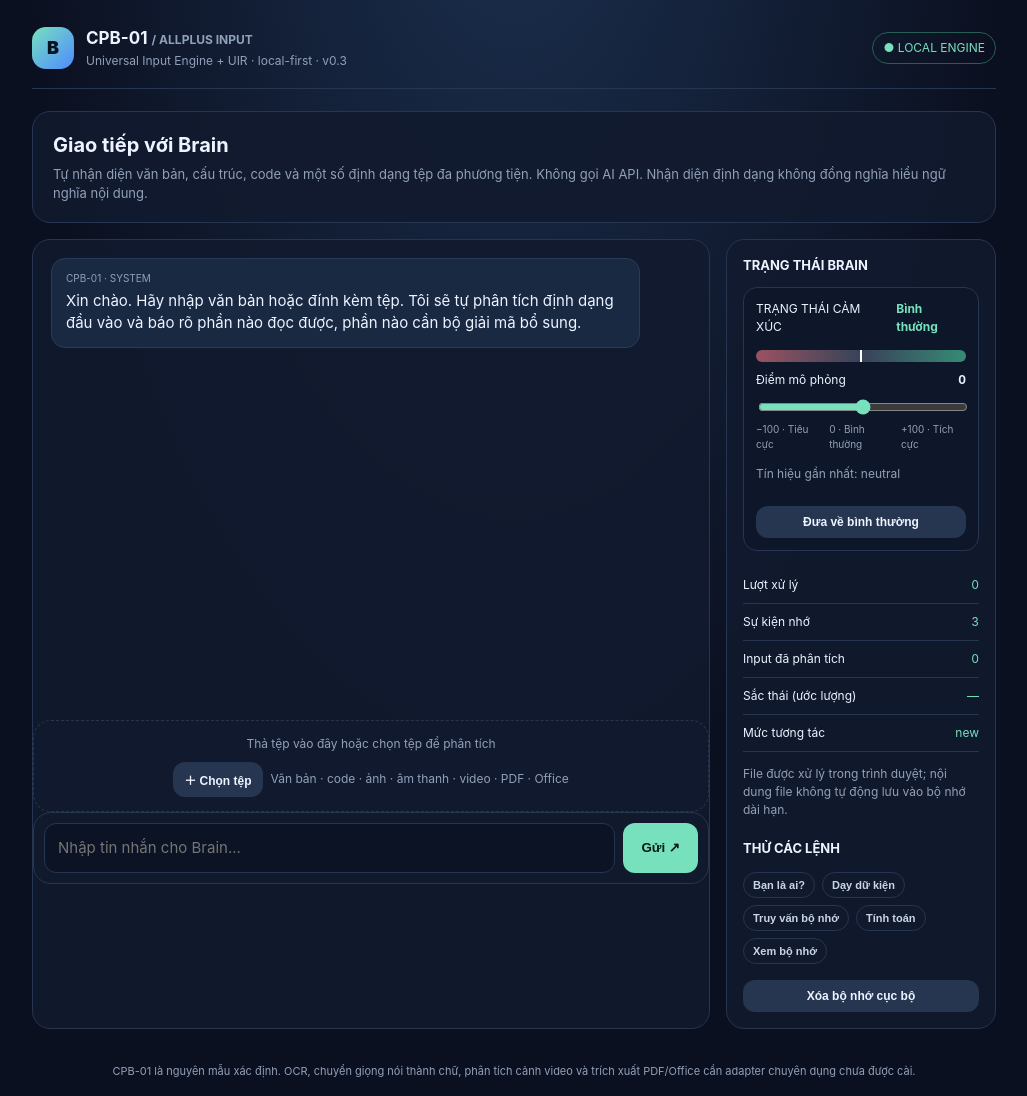
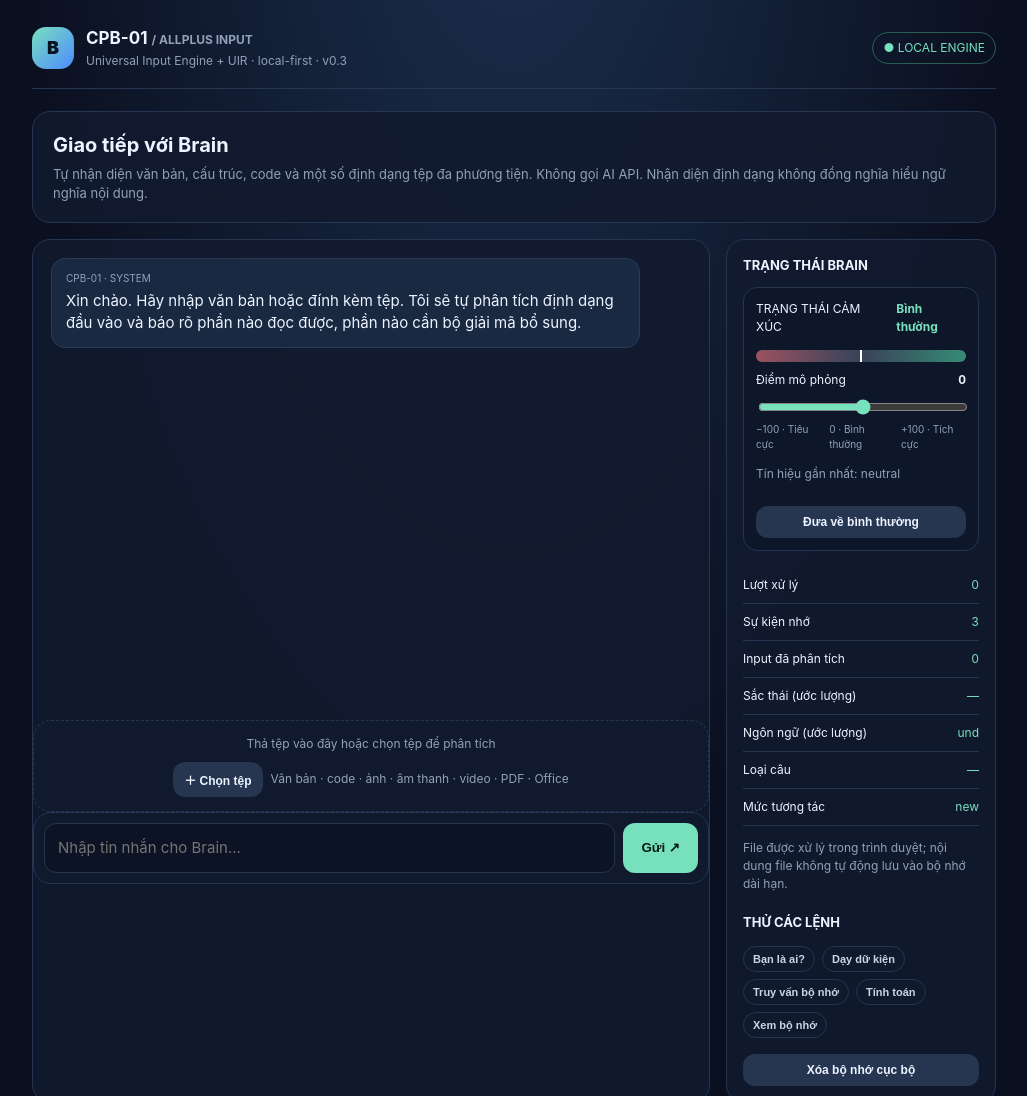
Before and after one commit to hehebacon/computer-brain-CPB01, a website: page index.html in a window 1280 px wide. Shown: the top 1096 px of the page, without its empty margins (126-1153 px from the left). Drawn offline with Linux system fonts and the light colour scheme.

Commit message:
Expose language hint and question classification in sidebar

```diff
--- a/index.html
+++ b/index.html
@@ -17,14 +17,14 @@ main{flex:1;display:flex;flex-direction:column;gap:16px;padding:22px 0}.intro,.c
 <div class="grid"><section class="chat"><div class="messages" id="messages" aria-live="polite"><div class="msg bot"><div class="meta">CPB-01 · SYSTEM</div>Xin chào. Hãy nhập văn bản hoặc đính kèm tệp. Tôi sẽ tự phân tích định dạng đầu vào và báo rõ phần nào đọc được, phần nào cần bộ giải mã bổ sung.</div></div>
 <div class="drop" id="drop"><div>Thả tệp vào đây hoặc chọn tệp để phân tích</div><div class="fileline" style="justify-content:center;margin-top:9px"><button class="secondary" id="pick" type="button">＋ Chọn tệp</button><span>Văn bản · code · ảnh · âm thanh · video · PDF · Office</span></div><input id="files" type="file" multiple hidden></div>
 <form class="composer" id="form"><input id="input" type="text" autocomplete="off" placeholder="Nhập tin nhắn cho Brain..." aria-label="Tin nhắn"><button type="submit">Gửi ↗</button></form></section>
-<aside class="side"><h3>TRẠNG THÁI BRAIN</h3><section class="affect-panel" aria-label="Bảng điều khiển trạng thái cảm xúc mô phỏng"><div class="affect-head"><span>TRẠNG THÁI CẢM XÚC</span><strong id="affect-label">Bình thường</strong></div><div class="affect-track" role="img" aria-label="Thanh trạng thái từ tiêu cực đến tích cực"><div class="affect-fill" id="affect-fill"></div><div class="affect-center"></div></div><div class="affect-meta"><span>Điểm mô phỏng</span><strong id="affect-score">0</strong></div><input id="affect-control" type="range" min="-100" max="100" step="1" value="0" aria-label="Điều chỉnh điểm trạng thái cảm xúc"><div class="affect-scale"><span>−100 · Tiêu cực</span><span>0 · Bình thường</span><span>+100 · Tích cực</span></div><p id="affect-signal">Tín hiệu gần nhất: trung tính</p><button class="secondary" id="affect-reset" type="button">Đưa về bình thường</button></section><div class="stats"><div class="stat"><span>Lượt xử lý</span><span id="turns">0</span></div><div class="stat"><span>Sự kiện nhớ</span><span id="facts">0</span></div><div class="stat"><span>Input đã phân tích</span><span id="processed">0</span></div><div class="stat"><span>Sắc thái (ước lượng)</span><span id="emotion">—</span></div><div class="stat"><span>Mức tương tác</span><span id="familiarity">new</span></div></div>
+<aside class="side"><h3>TRẠNG THÁI BRAIN</h3><section class="affect-panel" aria-label="Bảng điều khiển trạng thái cảm xúc mô phỏng"><div class="affect-head"><span>TRẠNG THÁI CẢM XÚC</span><strong id="affect-label">Bình thường</strong></div><div class="affect-track" role="img" aria-label="Thanh trạng thái từ tiêu cực đến tích cực"><div class="affect-fill" id="affect-fill"></div><div class="affect-center"></div></div><div class="affect-meta"><span>Điểm mô phỏng</span><strong id="affect-score">0</strong></div><input id="affect-control" type="range" min="-100" max="100" step="1" value="0" aria-label="Điều chỉnh điểm trạng thái cảm xúc"><div class="affect-scale"><span>−100 · Tiêu cực</span><span>0 · Bình thường</span><span>+100 · Tích cực</span></div><p id="affect-signal">Tín hiệu gần nhất: trung tính</p><button class="secondary" id="affect-reset" type="button">Đưa về bình thường</button></section><div class="stats"><div class="stat"><span>Lượt xử lý</span><span id="turns">0</span></div><div class="stat"><span>Sự kiện nhớ</span><span id="facts">0</span></div><div class="stat"><span>Input đã phân tích</span><span id="processed">0</span></div><div class="stat"><span>Sắc thái (ước lượng)</span><span id="emotion">—</span></div><div class="stat"><span>Ngôn ngữ (ước lượng)</span><span id="language">und</span></div><div class="stat"><span>Loại câu</span><span id="question-type">—</span></div><div class="stat"><span>Mức tương tác</span><span id="familiarity">new</span></div></div>
 <p>File được xử lý trong trình duyệt; nội dung file không tự động lưu vào bộ nhớ dài hạn.</p><h3 style="margin-top:20px">THỬ CÁC LỆNH</h3><div class="examples"><button class="chip" data-msg="Bạn là ai?" type="button">Bạn là ai?</button><button class="chip" data-msg="Ghi nhớ: Trái Đất | là | hành tinh" type="button">Dạy dữ kiện</button><button class="chip" data-msg="Trái Đất là gì?" type="button">Truy vấn bộ nhớ</button><button class="chip" data-msg="tính 12 * 8" type="button">Tính toán</button><button class="chip" data-msg="Bạn có nhớ gì?" type="button">Xem bộ nhớ</button></div><button class="secondary" id="clear" style="margin-top:16px;width:100%" type="button">Xóa bộ nhớ cục bộ</button></aside></div>
 </main><div class="foot">CPB-01 là nguyên mẫu xác định. OCR, chuyển giọng nói thành chữ, phân tích cảnh video và trích xuất PDF/Office cần adapter chuyên dụng chưa được cài.</div></div>
 <script type="module">
 import "./brain.js";
 const messages=document.getElementById("messages"),input=document.getElementById("input"),files=document.getElementById("files"),drop=document.getElementById("drop");
 function add(text,who){const el=document.createElement("div");el.className="msg "+who;const meta=document.createElement("div");meta.className="meta";meta.textContent=who==="user"?"BẠN":"CPB-01 · KERNEL";const body=document.createElement("div");body.textContent=text;el.append(meta,body);messages.append(el);messages.scrollTop=messages.scrollHeight;}
-function stats(){const s=window.CPB01.stats(),a=s.affect||{score:0,label:"Bình thường",lastSignal:"neutral"};const score=Number(a.score)||0;document.getElementById("turns").textContent=s.turns;document.getElementById("facts").textContent=s.facts;document.getElementById("processed").textContent=s.processed;document.getElementById("emotion").textContent=s.lastCognitiveProfile?.emotion?.primary||"—";document.getElementById("familiarity").textContent=s.familiarity?.level||"new";document.getElementById("affect-label").textContent=a.label||"Bình thường";document.getElementById("affect-score").textContent=(score>0?"+":"")+score;document.getElementById("affect-control").value=String(score);document.getElementById("affect-fill").style.left=(score<0?50-Math.abs(score)/2:50)+"%";document.getElementById("affect-fill").style.width=(Math.abs(score)/2)+"%";document.getElementById("affect-fill").style.background=score<0?"#d47c87":"#77e0bd";document.getElementById("affect-signal").textContent="Tín hiệu gần nhất: "+(a.lastSignal||"trung tính")+(a.source==="manual-adjustment"?" · chỉnh tay":"");}
+function stats(){const s=window.CPB01.stats(),a=s.affect||{score:0,label:"Bình thường",lastSignal:"neutral"};const score=Number(a.score)||0;document.getElementById("turns").textContent=s.turns;document.getElementById("facts").textContent=s.facts;document.getElementById("processed").textContent=s.processed;document.getElementById("emotion").textContent=s.lastCognitiveProfile?.emotion?.primary||"—";document.getElementById("language").textContent=s.lastCognitiveProfile?.language?.language||"und";document.getElementById("question-type").textContent=s.lastCognitiveProfile?.question?.type||"—";document.getElementById("familiarity").textContent=s.familiarity?.level||"new";document.getElementById("affect-label").textContent=a.label||"Bình thường";document.getElementById("affect-score").textContent=(score>0?"+":"")+score;document.getElementById("affect-control").value=String(score);document.getElementById("affect-fill").style.left=(score<0?50-Math.abs(score)/2:50)+"%";document.getElementById("affect-fill").style.width=(Math.abs(score)/2)+"%";document.getElementById("affect-fill").style.background=score<0?"#d47c87":"#77e0bd";document.getElementById("affect-signal").textContent="Tín hiệu gần nhất: "+(a.lastSignal||"trung tính")+(a.source==="manual-adjustment"?" · chỉnh tay":"");}
 function summarize(r){const source=r.source||{},lines=["Đã phân tích đầu vào.","Tên: "+(source.name||"văn bản nhập trực tiếp"),"Loại: "+(r.kind||"unknown"),"Định dạng: "+(r.format||r.detectedFormat||"unknown"),"Trạng thái: "+r.status];if(r.language)lines.push("Ngôn ngữ: "+r.language.label);if(r.structure)lines.push("Cấu trúc: "+r.structure.words+" từ, "+r.structure.lines+" dòng");if(r.media){if(r.media.width&&r.media.height)lines.push("Kích thước: "+r.media.width+" × "+r.media.height);if(r.media.durationSeconds!==undefined)lines.push("Thời lượng: "+(r.media.durationSeconds===null?"không đọc được":r.media.durationSeconds+" giây"));}if(r.structure&&r.structure.preview)lines.push("Xem trước bảng: "+JSON.stringify(r.structure.preview.slice(0,3)));if(r.content&&r.content.raw)lines.push("Trích đoạn: "+r.content.raw.slice(0,700));if(r.limitations&&r.limitations.length)lines.push("Giới hạn:\n- "+r.limitations.join("\n- "));return lines.join("\n");}
 document.getElementById("affect-control").addEventListener("input",e=>{window.CPB01.setAffect(Number(e.currentTarget.value));stats();});document.getElementById("affect-reset").addEventListener("click",()=>{window.CPB01.resetAffect();stats();});
 document.getElementById("form").addEventListener("submit",e=>{e.preventDefault();const text=input.value.trim();if(!text)return;add(text,"user");input.value="";const result=window.CPB01.respond(text);add(result.text,"bot");stats();input.focus();});
```
